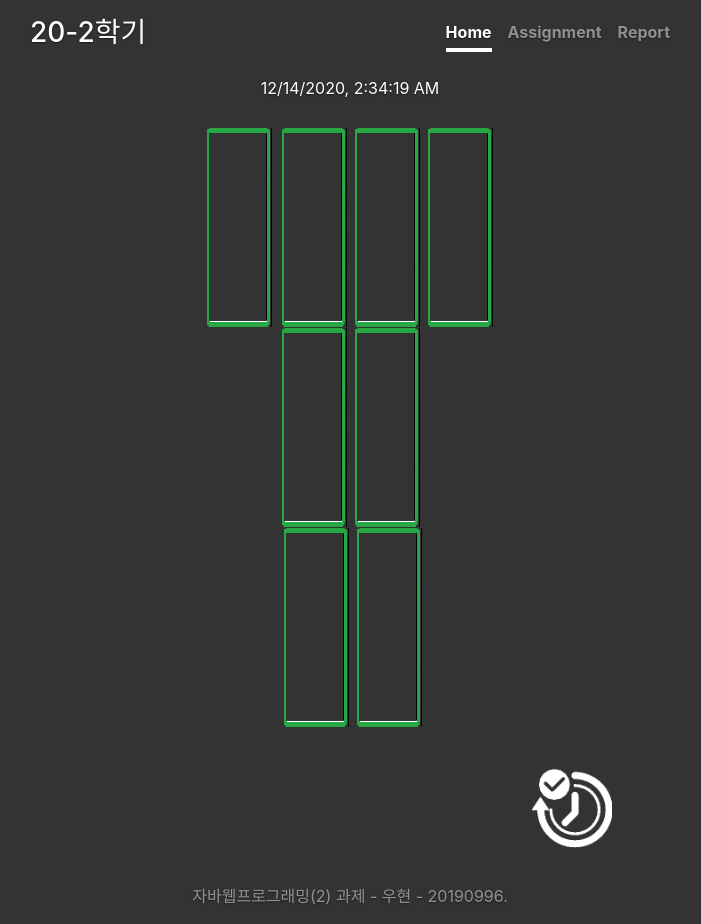
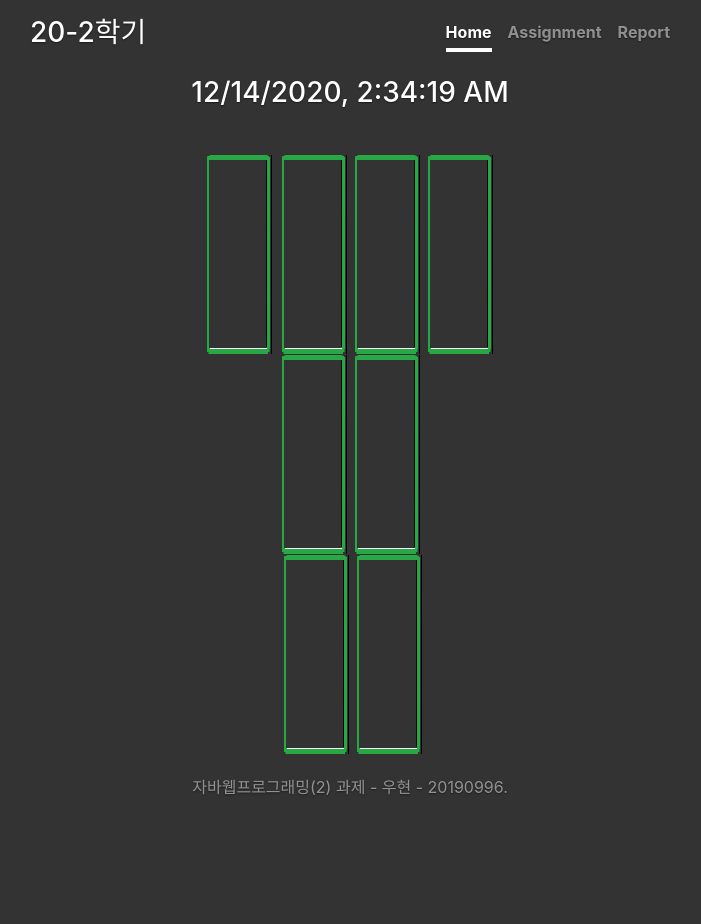
Before and after one commit to WooHyun94/javaWeb2, a website: page index.html in a window 1280 px wide. Shown: the whole page, without its empty margins (290-991 px from the left). After the commit the page ends 815 px from the top, so only its background shows below. Drawn offline with nearby package versions, Linux system fonts and the light colour scheme.

Commit message:
Add files via upload

```diff
--- a/index.html
+++ b/index.html
@@ -118,13 +118,14 @@
 
   <main role="main" class="inner cover">
     <br>
-
+    <h3>
      <div class="wrapper">
         <div class="header">
             <span id="date"></span>
         </div>
       </div>
     <br>
+   </h3>
     <div class="d-flex justify-content-center">
         <a onclick="alert('근무시간 or 공부 중')" class="btn btn-lg btn-link" style="padding: 3px; height: 200px"><img src="blank.png"></a>
         <a href="ass_vision.html" class="btn btn-lg btn-link" style="padding: 0px; height: 200px"><script type="text/javascript">check_vision()</script></a>
@@ -148,11 +149,7 @@
         <a onclick="alert('근무시간 or 공부 중')" class="btn btn-lg btn-link"  style="padding: 3px; height: 200px"><img src="blank.png"></a>
     </div>
     <br>
-    <div class="d-flex justify-content-end">
-      <p class="btn">
-        <a href="index.html" class="btn btn-lg btn-link"><img src="time_check.png" width="80px" height="80px"></a>
-      </p>
-  </div>
+
   </main>
 
   <footer class="mastfoot mt-auto">
```
